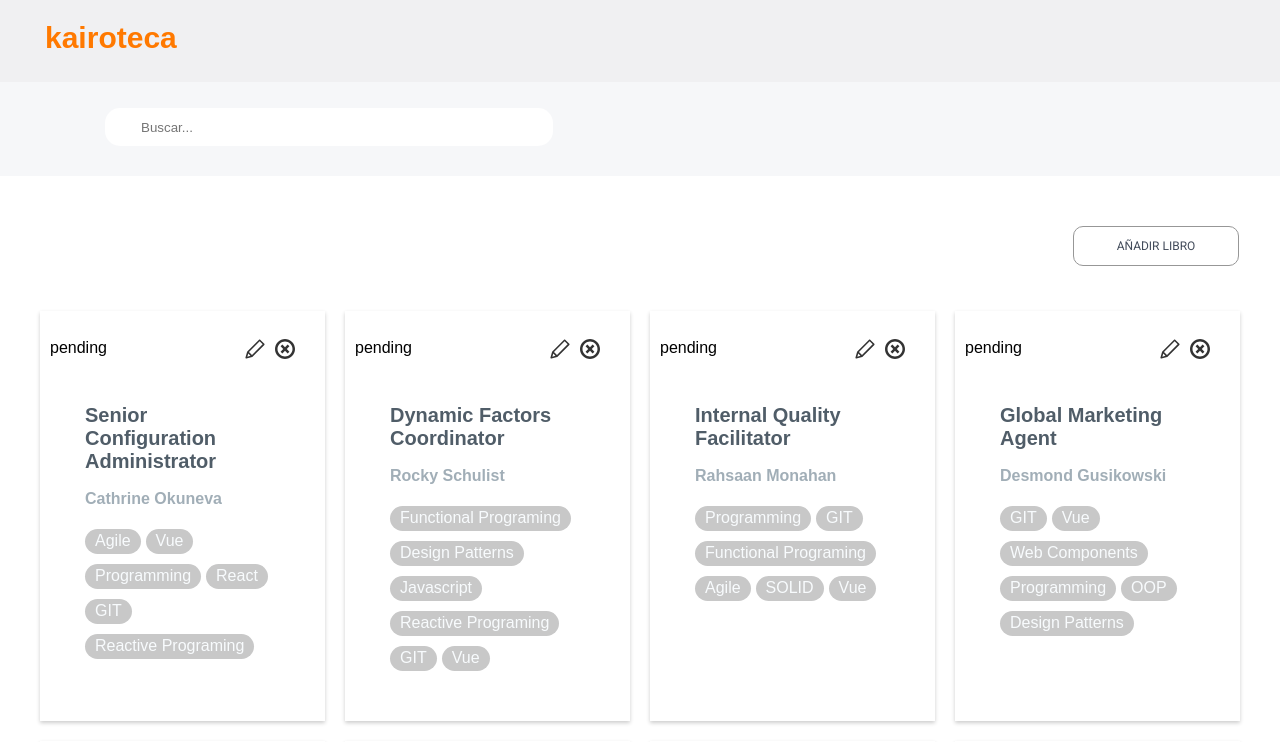
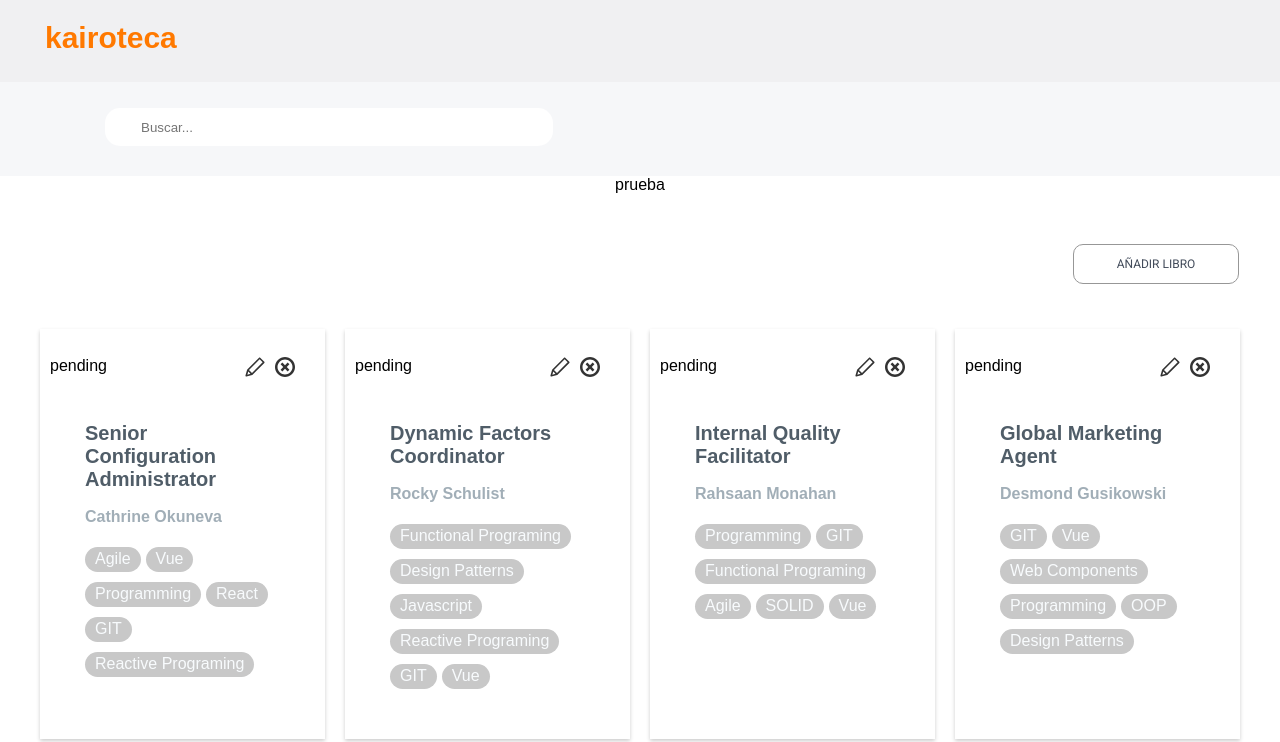
Before and after one commit to esterlegaz/easley-s4-kairoteca, a React (Create React App) app: page / in a window 1280 px wide. Shown: the top 742 px of the page. Built offline with nearby package versions, Linux system fonts and the light colour scheme.

Commit message:
styles:add class for transition

```diff
--- a/src/App.js
+++ b/src/App.js
@@ -39,6 +39,7 @@ class App extends Component {
     this.handleChip = this.handleChip.bind(this);
     this.handleChange = this.handleChange.bind(this);
     this.createBook = this.createBook.bind(this);
+    this.timeOutDeleteBook = this.timeOutDeleteBook.bind(this);
   }
 
   componentDidMount() {
@@ -107,6 +108,10 @@ class App extends Component {
     return result;
   }
 
+  timeOutDeleteBook() {
+    setTimeout(this.deleteBook,6000);
+  }
+
   toggleDeletePopup(e) {
     const newId = parseInt(e.currentTarget.getAttribute('data-popid'));
     this.setState({
@@ -143,7 +148,7 @@ class App extends Component {
 
         <Switch>
           <Route exact path="/" render={() => (
-            <Main popId={this.state.popId} toggleDeletePopup={this.toggleDeletePopup} deletePopup={this.state.deletePopup} deleteBook={this.deleteBook} getFilter={this.getFilter} bookList={this.filterBookList()} haveBooks={this.state.haveBooks} togglePopup={this.togglePopup} />
+            <Main popId={this.state.popId} toggleDeletePopup={this.toggleDeletePopup}  deleteBook={this.timeOutDeleteBook} getFilter={this.getFilter} bookList={this.filterBookList()} haveBooks={this.state.haveBooks} togglePopup={this.togglePopup} statePopUp={this.state.deletePopup} />
           )} />
 
           <Route path="/book/:id" render={props => <ViewDetail match={props.match} bookList={this.state.bookList} />} />
--- a/src/components/Detail/CardDetail.js
+++ b/src/components/Detail/CardDetail.js
@@ -23,7 +23,7 @@ class CardDetail extends Component {
       <div>
         <div className="book__information">
           <Status status={status} />
-          <Icons popId={this.props.popId} toggleDeletePopup={this.props.toggleDeletePopup} deletePopup={this.props.deletePopup} id={this.props.item.id} deleteBook={this.props.deleteBook} />
+          <Icons popId={this.props.popId} toggleDeletePopup={this.props.toggleDeletePopup} statePopUp={this.props.statePopUp} id={this.props.item.id} deleteBook={this.props.deleteBook} />
         </div>
         <div className="book__detail">
           <Link to={`./book/${this.props.item.id}`} className="book__list-link">
--- a/src/components/Detail/Icons.js
+++ b/src/components/Detail/Icons.js
@@ -6,7 +6,7 @@ class Icons extends Component {
   showDeletePopup(isVisible, bookId, popId) {
     if (isVisible === true && popId === bookId) {
       return (
-        <DeletePopup id={bookId} deleteBook={this.props.deleteBook} toggleDeletePopup={this.props.toggleDeletePopup} />
+        <DeletePopup id={bookId} deleteBook={this.props.deleteBook} toggleDeletePopup={this.props.toggleDeletePopup} statePopUp={this.props.statePopUp} />
       )
     }
     else {
@@ -19,7 +19,7 @@ class Icons extends Component {
       <div className="icons__wrapper">
         <button className="card__detail--icons icons__edit"></button>
         <button className="card__detail--icons icons__delete" data-popid={this.props.id} onClick={this.props.toggleDeletePopup}></button>
-        {this.showDeletePopup(this.props.deletePopup, this.props.id, this.props.popId)}
+        {this.showDeletePopup(this.props.statePopUp, this.props.id, this.props.popId)}
       </div>
     )
   }
--- a/src/components/Layout/Main.js
+++ b/src/components/Layout/Main.js
@@ -8,10 +8,11 @@ class Main extends Component {
     return (
       <Fragment>
         <Filter getFilter={this.props.getFilter} />
+        <div className="prueba delete__book">prueba</div>
         <div className="main__addbook--container">
           <button className="main__addbook--btn" onClick={this.props.togglePopup}>Añadir libro</button>
         </div>
-        <List popId={this.props.popId} toggleDeletePopup={this.props.toggleDeletePopup} deletePopup={this.props.deletePopup} deleteBook={this.props.deleteBook} bookList={this.props.bookList} haveBooks={this.props.haveBooks} />
+        <List popId={this.props.popId} toggleDeletePopup={this.props.toggleDeletePopup}  deleteBook={this.props.deleteBook} bookList={this.props.bookList} haveBooks={this.props.haveBooks} statePopUp={this.props.statePopUp}/>
       </Fragment>
     );
   }
--- a/src/components/Main/List.js
+++ b/src/components/Main/List.js
@@ -11,7 +11,7 @@ class List extends Component {
             {this.props.bookList.map(item => {
               return (
                 <li key={item.id} className="book__list">
-                  <CardDetail popId={this.props.popId} toggleDeletePopup={this.props.toggleDeletePopup} deletePopup={this.props.deletePopup} deleteBook={this.props.deleteBook} item={item} />
+                  <CardDetail popId={this.props.popId} toggleDeletePopup={this.props.toggleDeletePopup}  deleteBook={this.props.deleteBook} item={item} statePopUp={this.props.statePopUp}/>
                 </li>
               )
             })}
--- a/src/stylesheets/components/_list.scss
+++ b/src/stylesheets/components/_list.scss
@@ -27,3 +27,27 @@
   font-size: 20px;
   color: $colorBookAuthor;
 }
+
+.delete__book {
+    animation-duration: 4s;
+    animation-name: delete;
+    animation-iteration-count: 1;
+    animation-timing-function: ease-in-out;
+}
+
+@keyframes delete {
+    from {
+        opacity: 2;
+    }
+    to {
+        transform: rotateX(-90deg) rotateZ(-90deg);
+        opacity: 0;
+        color: white;
+    }
+}
+.prueba {
+    display: flex;
+    justify-content: center;
+    align-items: center;
+    overflow: hidden;
+}
```
